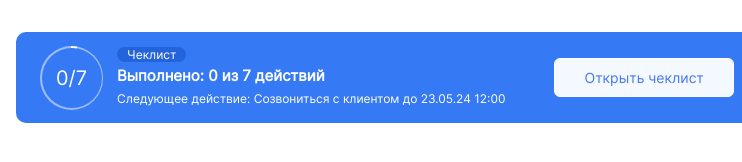
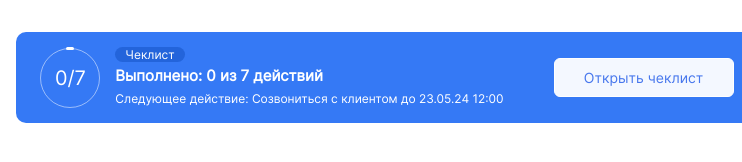
Before and after one commit to TheJester32/Stworka-test-task, a plain HTML site: page index.html in a window 1280 px wide. Shown: the full height of the page, 253-995 px from the left. Drawn offline with Linux system fonts and the light colour scheme.

Commit message:
circle fixed

```diff
--- a/index.html
+++ b/index.html
@@ -1,6 +1,5 @@
 <!DOCTYPE html>
 <html lang="ru">
-
 <head>
     <meta charset="UTF-8">
     <meta name="viewport" content="width=device-width, initial-scale=1.0">
@@ -12,9 +11,9 @@
     <section class="check-list">
         <div class="check-list__action">
             <div class="check-list__progress-circle-wrapper">
-                <div class="check-list__progress-circle" style="--progress: 10;">
-                    <div class="check-list__progress-circle-text">0/7</div>
-                </div>
+            <div class="check-list__progress-circle">
+                <span>0/7</span>
+            </div>
             </div>
             <div class="check-list__action-text-wrapper">
                 <p>Чеклист</p>
--- a/style.css
+++ b/style.css
@@ -55,33 +55,32 @@ body {
 }
 
 .check-list__progress-circle {
-    width: 63.5px;
-    height: 63.5px;
+    width: 60px;
+    height: 60px;
     border-radius: 50%;
-    background: conic-gradient(rgba(255, 255, 255, 1)0deg,
-            rgba(255, 255, 255, 1) calc(var(--progress) * 1deg),
-            rgba(255, 255, 255, 0.5)calc(var(--progress) * 1deg));
+    border: 1px solid rgba(255, 255, 255, 0.5);
     display: flex;
+    justify-content: center;
     align-items: center;
-    justify-content: center;
     position: relative;
-    color: #fff;
+    box-sizing: border-box;
 }
 
 .check-list__progress-circle::before {
     content: '';
-    width: 60px;
-    height: 60px;
-    background: rgba(53, 121, 245, 1);
-    border-radius: 50%;
     position: absolute;
+    top: -2px;
+    left: 50%;
+    transform: translateX(-50%);
+    width: 8px;
+    height: 3px;
+    background-color: #fff;
+    border-radius: 2px;
 }
 
-.check-list__progress-circle-text {
-    position: absolute;
+.check-list__progress-circle span {
     font-size: 20px;
-    font-weight: bold;
-    font-weight: lighter;
+    color: #fff;
 }
 
 .check-list__action-text-wrapper {
```
